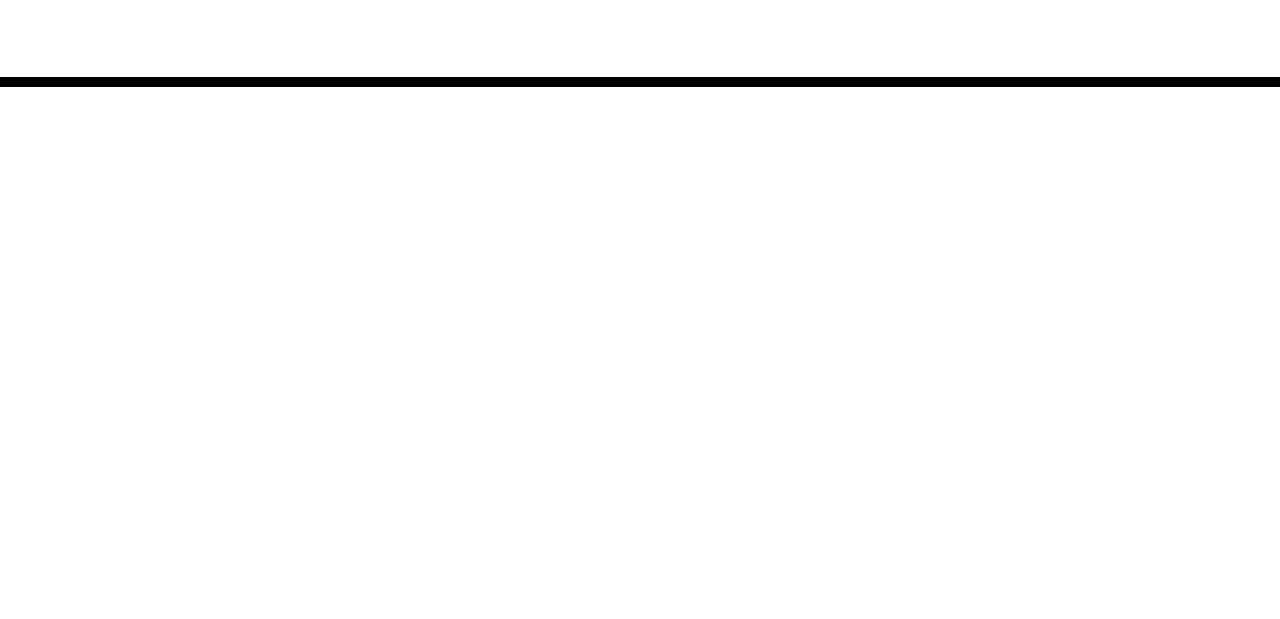
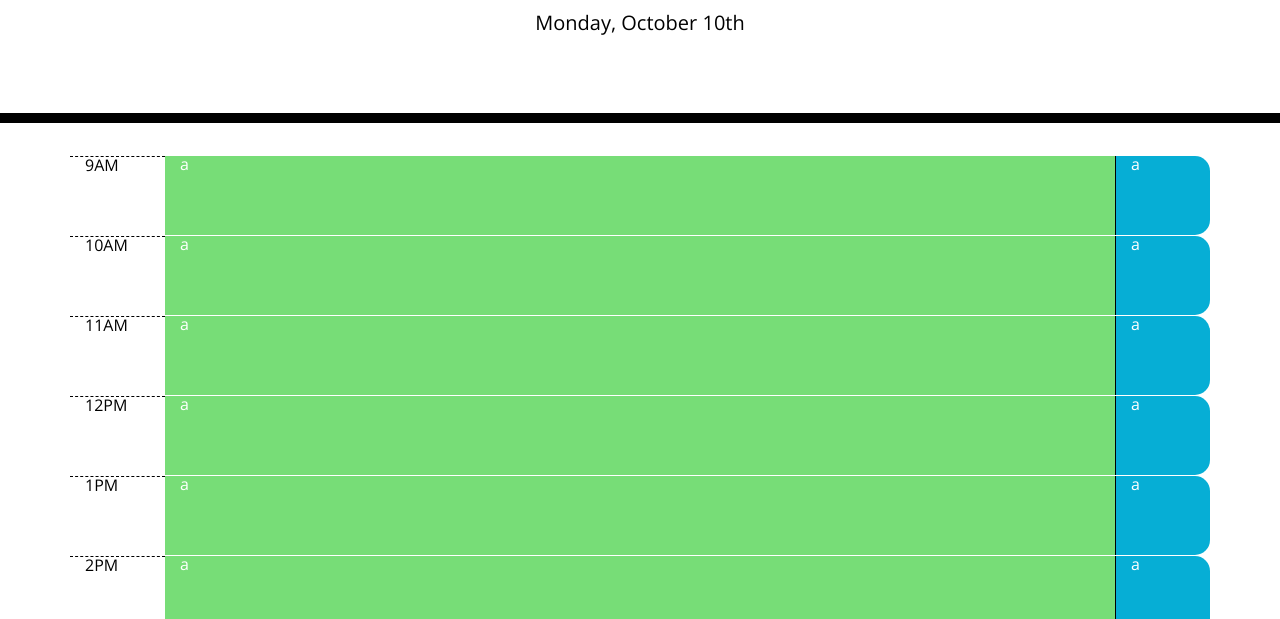
Before and after one commit to Binnyboy1/Third-Party-API-Calender, a plain HTML site: page index.html in a window 1280 px wide. Shown: the part 181-800 px from the top of the page. Drawn offline with nearby package versions, Linux system fonts and the light colour scheme.

Commit message:
Dynamic rows set up + functional color-coded blocks

```diff
--- a/assets/js/script.js
+++ b/assets/js/script.js
@@ -0,0 +1,69 @@
+// DOM elements references
+var containerEl = document.querySelector('.container');
+
+// Gathering date info
+var date = moment();
+$("#currentDay").text(date.format('dddd, MMMM Do'));
+console.log(date.format('h'));
+console.log(date.format('a').toUpperCase());
+
+function am_pm_toggle(p) {
+    if (p == "AM") {
+        p = "PM";
+    } else {
+        p = "AM";
+    }
+    return p;
+}
+
+// Dynamic to any schedule based on the parameters given
+function createSchedule(min = 9, max = 17, twelveHr = "AM") {
+    var trueHr = min;
+    var dateA = date.format('a').toUpperCase();
+    var dateH = date.format('h');
+    var timing = "past";
+
+    for (var hr = min; hr <= max; hr++) {
+        // AM/PM switch
+        if (trueHr == 12) {
+            twelveHr = am_pm_toggle(twelveHr);
+        }
+
+        // Timing check (past, present, or future)
+        if (timing !== "future") {
+            if (twelveHr === "PM" && dateA === "AM") {
+                timing = "future";
+            } else if (twelveHr === dateA) {
+                if (trueHr === dateH) {
+                    timing = "present";
+                } else if (trueHr > dateH) {
+                    if (trueHr !== 12) {
+                        timing = "future";
+                    }
+                } else {
+                    if (dateH === 12) {
+                        timing = "future";
+                    }
+                }
+            }
+        }
+
+        // Creating schedule rows
+        containerEl.innerHTML += `
+        <div class="row">
+            <div class="col-1 hour">${trueHr}${twelveHr}</div>
+            <div class="col-10 ${timing}">a</div>
+            <div class="col-1 saveBtn">a</div>
+        </div>
+        `;
+
+        trueHr++;
+        // 12-hr Loop
+        if (trueHr == 13) {
+            trueHr -= 12;
+        }
+    }
+}
+
+// Run function when page loads
+createSchedule();
--- a/index.html
+++ b/index.html
@@ -4,20 +4,24 @@
     <meta charset="UTF-8" />
     <meta name="viewport" content="width=device-width, initial-scale=1.0" />
     <meta http-equiv="X-UA-Compatible" content="ie=edge" />
+    <!-- Bootstrap link -->
     <link
       rel="stylesheet"
       href="https://stackpath.bootstrapcdn.com/bootstrap/4.3.1/css/bootstrap.min.css"
     />
+    <!-- Icon Library Link -->
     <link
       rel="stylesheet"
       href="https://use.fontawesome.com/releases/v5.8.1/css/all.css"
       integrity="sha384-50oBUHEmvpQ+1lW4y57PTFmhCaXp0ML5d60M1M7uH2+nqUivzIebhndOJK28anvf"
       crossorigin="anonymous"
     />
+    <!-- Font Library Link -->
     <link
       href="https://fonts.googleapis.com/css?family=Open+Sans&display=swap"
       rel="stylesheet"
     />
+    <!-- CSS file -->
     <link rel="stylesheet" href="./assets/css/style.css" />
     <title>Work Day Scheduler</title>
   </head>
@@ -32,7 +36,11 @@
       <!-- Timeblocks go here -->
     </div>
 
-    <script src="https://code.jquery.com/jquery-3.4.1.min.js"></script>
+    <!-- JQuery Link -->
+    <script src="https://code.jquery.com/jquery-3.5.1.min.js"></script>
+    <!-- Moment.js Link -->
     <script src="https://cdnjs.cloudflare.com/ajax/libs/moment.js/2.24.0/moment.min.js"></script>
+    <!-- JS file -->
+    <script src="./assets/js/script.js"></script>
   </body>
 </html>
```
